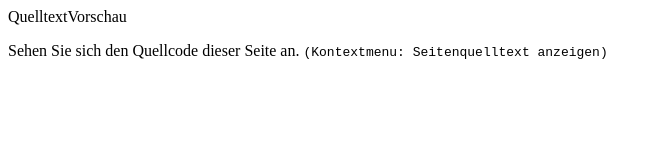
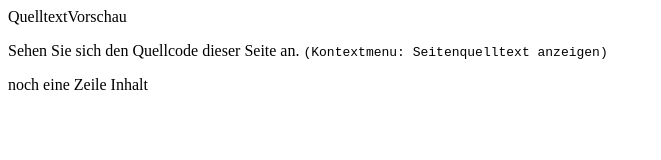
Before and after one commit to pbermbach/gitTest2, a plain HTML site: page index.html in a window 1280 px wide. Shown: the whole page, without its empty margins (0-661 px from the left). Drawn offline with Linux system fonts and the light colour scheme.

Commit message:
mehr Inhalt

```diff
--- a/index.html
+++ b/index.html
@@ -11,5 +11,6 @@
     <!-- Sichtbarer Dokumentinhalt im body -->
     <p>Sehen Sie sich den Quellcode dieser Seite an.
       <kbd>(Kontextmenu: Seitenquelltext anzeigen)</kbd></p>
+	<p>noch eine Zeile Inhalt</p>
   </body>
 </html>
```
